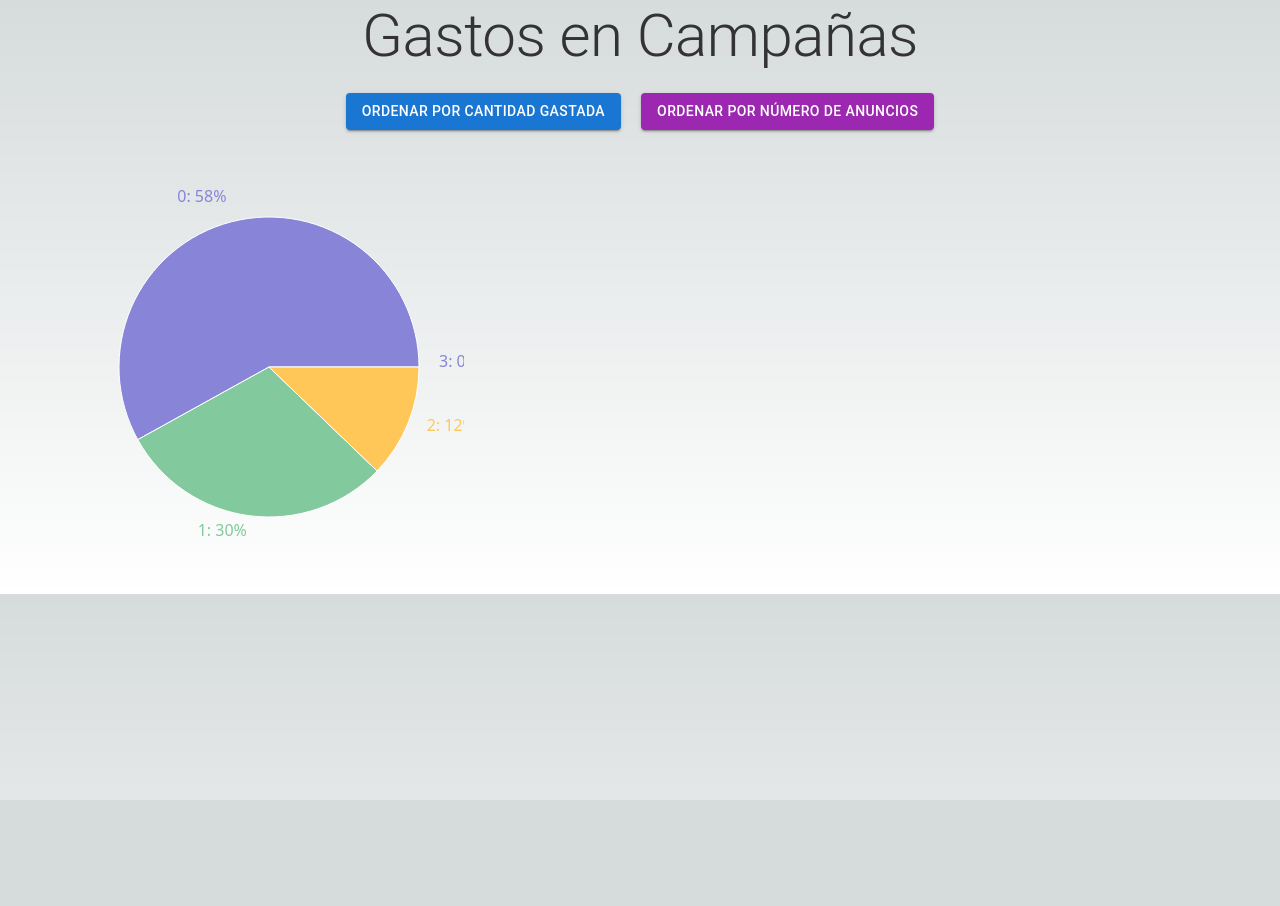
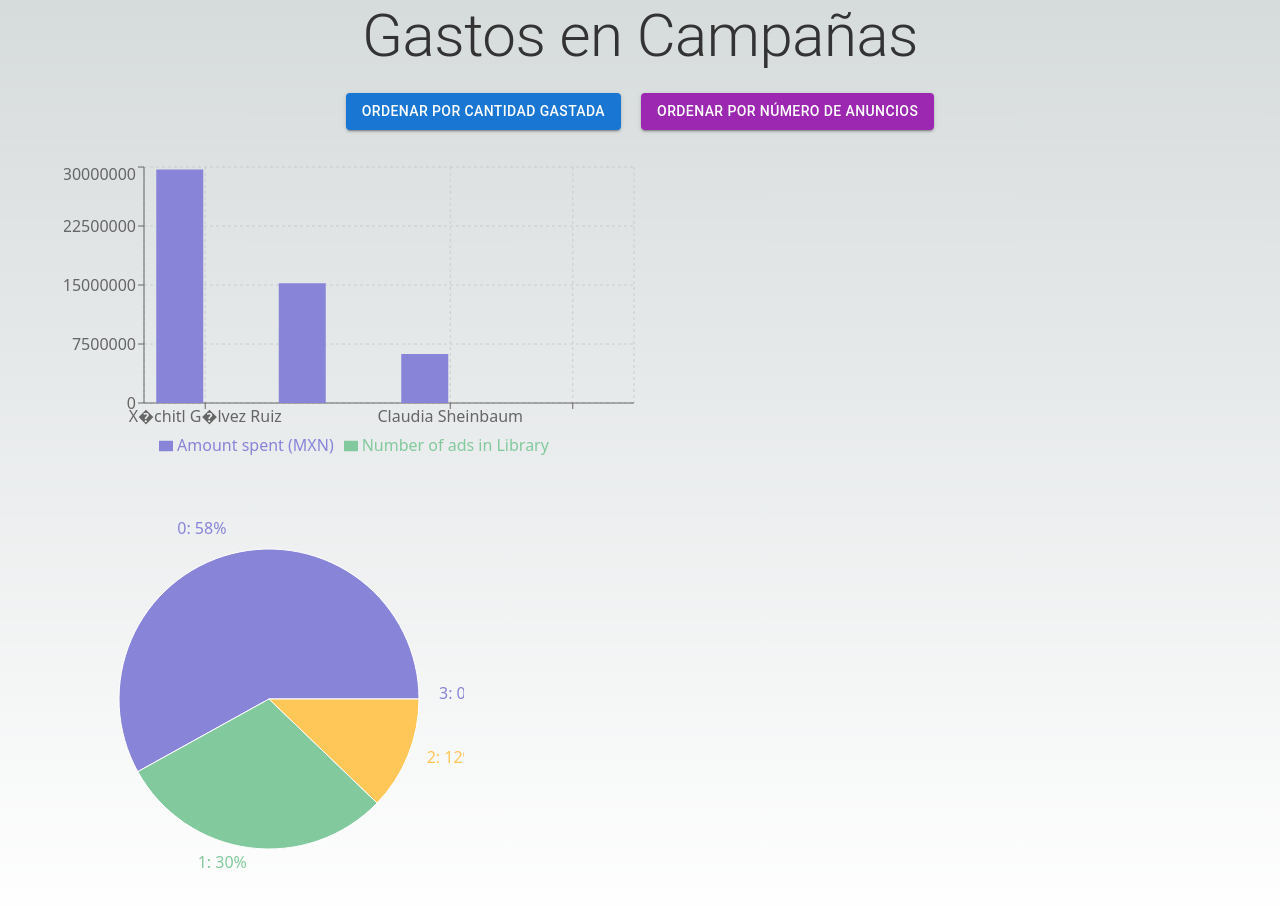
Before and after one commit to Root-FTW/BENITO, a Next.js app: page / in a window 1280 px wide. Shown: the top 906 px of the page. Before the commit the page ends 800 px from the top, so only its background shows below. Built offline with nearby package versions, Linux system fonts and the light colour scheme.

Commit message:
Update index.js

```diff
--- a/pages/index.js
+++ b/pages/index.js
@@ -46,7 +46,7 @@ export default function Home({ data }) {
       </Box>
       <Box my={4} className={styles.chart}>
         <BarChart
-          width="100%"
+          width={600}
           height={300}
           data={filteredData}
           margin={{
```
